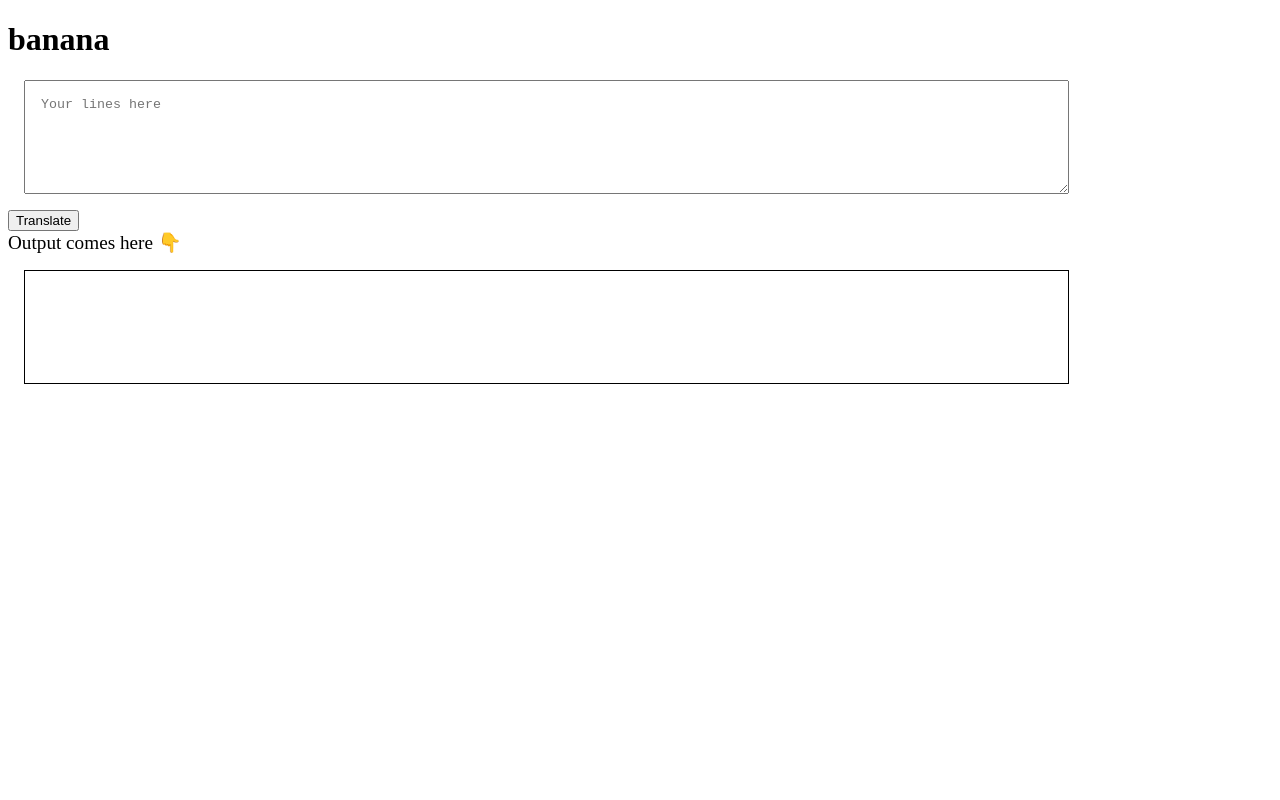
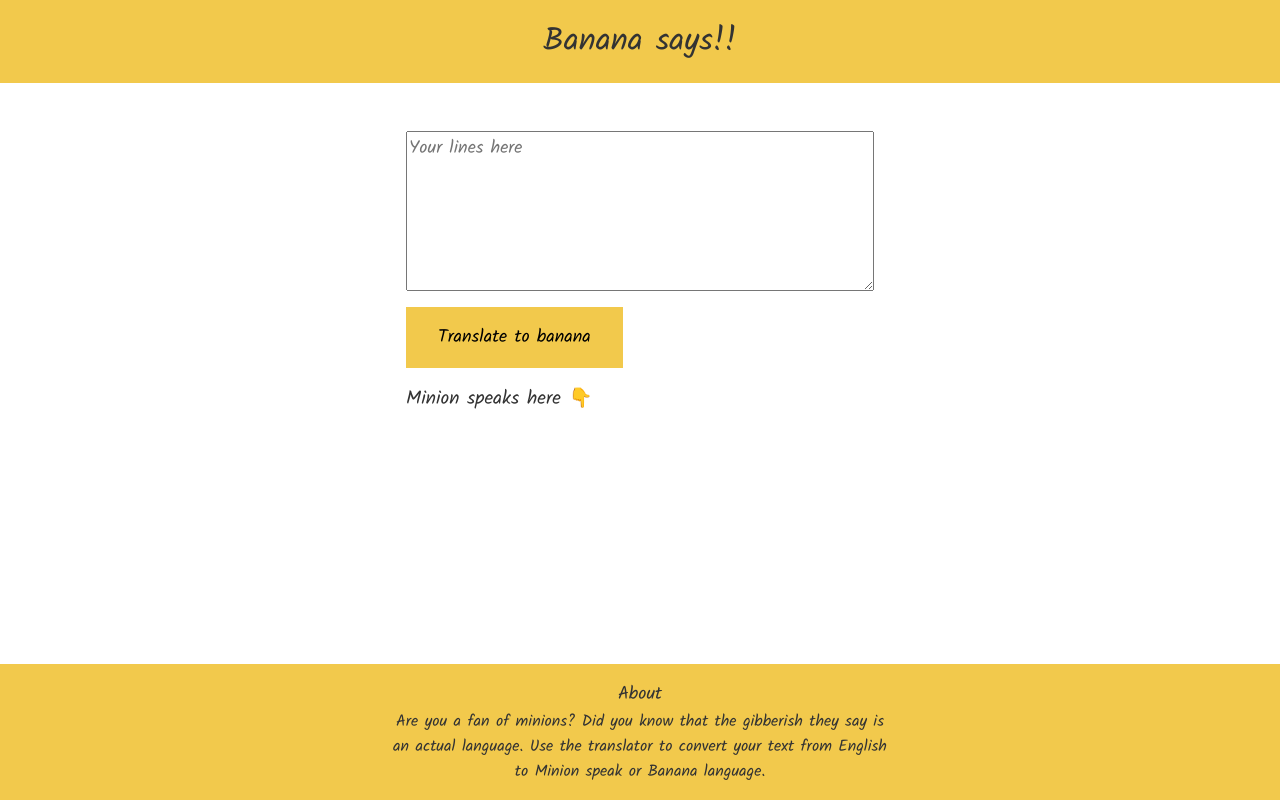
Before and after one commit to shuntzhere/minion-says, a plain HTML site: page index.html in a window 1280 px wide. Drawn offline with Linux system fonts and the light colour scheme.

Commit message:
added css

```diff
--- a/index.html
+++ b/index.html
@@ -4,33 +4,29 @@
 <head>
     <meta charset="UTF-8">
     <meta name="viewport" content="width=device-width, initial-scale=1.0">
-    <title>banana speak</title>
-    <style>
-        textarea {
-            width: 80%;
-            height: 10vh;
-            display: block;
-            margin: 1rem;
-            padding: 1rem;
-        }
-
-        #output {
-            border: 1px solid black;
-            height: 10vh;
-            width: 80%;
-            margin: 1rem;
-            padding: 1rem;
-        }
-    </style>
+    <title>banana says</title>
+    <link href="style.css" rel="stylesheet">
 
 </head>
 
 <body>
-    <h1>banana</h1>
-    <textarea id="txt-input" placeholder="Your lines here"></textarea>
-    <button id="btn-translate">Translate</button>
-    <div style="font-size: larger;">Output comes here 👇</div>
-    <div id="output"></div>
+    <nav>
+        <div style="font-size: 2rem; padding: 1rem;">Banana says!!</div>
+    </nav>
+
+    <main>
+        <textarea id="txt-input" placeholder="Your lines here"></textarea>
+        <button id="btn-translate">Translate to banana</button>
+        <div style="font-size: larger;">Minion speaks here 👇</div>
+        <div id="output" style="padding: 1rem; font-size: large;"></div>
+
+    </main>
+
+    <footer>
+        <div style="font-size: large;">About</div>
+        <p>Are you a fan of minions? Did you know that the gibberish they say is an actual language. Use the translator
+            to convert your text from English to Minion speak or Banana language.</p>
+    </footer>
     <script src="app.js" type="text/javascript"></script>
 </body>
 
--- /dev/null
+++ b/style.css
@@ -0,0 +1,71 @@
+@import url('https://fonts.googleapis.com/css2?family=kalam&display=swap');
+
+* {
+    box-sizing: border-box;
+}
+
+:root {
+    --primary: #F2C94C;
+    --black: #333333;
+    --width-break:500px
+}
+
+body {
+    margin: 0;
+    font-family: 'Kalam', cursive;
+    color: #333333;
+}
+
+nav {
+    background-color: var(--primary);
+    text-align: center;
+}
+
+main {
+    margin: auto;
+    padding: 1rem;
+    max-width: var(--width-break);
+}
+
+textarea {
+    box-sizing: border-box;
+    display: block;
+    width: 100%;
+    min-height: 20vh;
+    margin-top: 2rem;
+    font-size: large;
+    font-family: inherit;
+}
+
+button {
+    background-color: var(--primary);
+    border: none;
+    margin: 1rem 0rem;
+    padding: 1rem 2rem;
+    font-family: 'Kalam', cursive;
+    font-size: large;
+}
+
+
+#translate-output {
+    box-sizing: border-box;
+    width: 100%;
+    min-height: 10vh;
+    max-height: 20vh;
+    overflow:scroll;
+    border: 1px solid var(--black);
+}
+
+footer {
+    position: fixed;
+    bottom: 0;
+    width: 100%;
+    padding: 1rem;
+    background-color: var(--primary);
+    text-align: center;
+}
+
+footer p {
+    max-width: var(--width-break);
+    margin: auto;
+}
```
